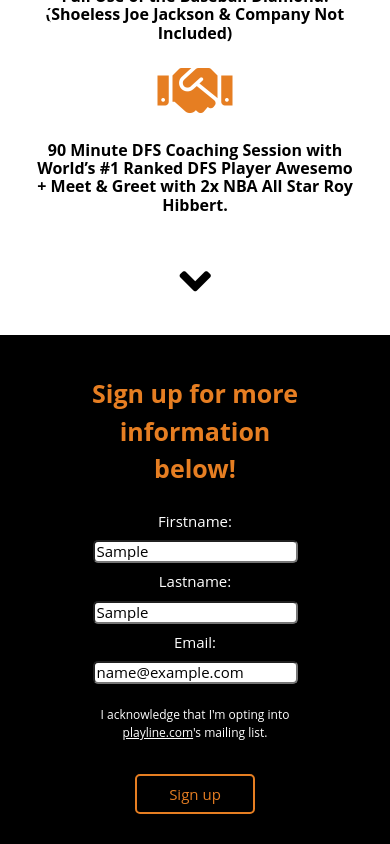
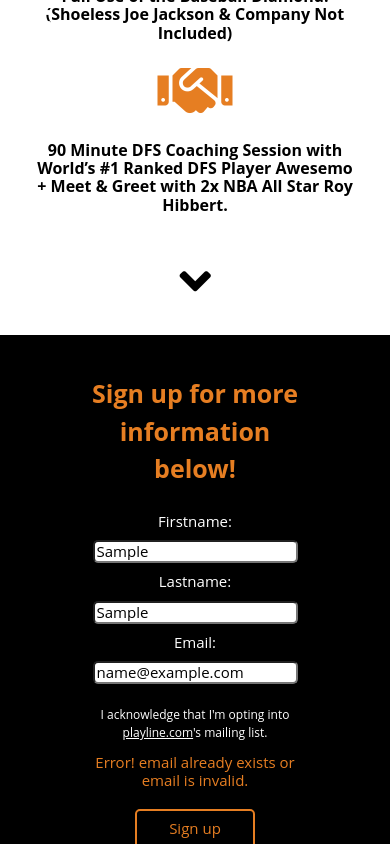
Before and after one commit to PeterBen90/playline-contest-page, a website: page public/index.html in a window 390 px wide. Both pictures are taken after typing "Sample", "Sample", "name@example.com" into the empty fields and a click on the button "Sign up". Shown: the part 1161-2005 px from the top of the page. Drawn offline with nearby package versions, Linux system fonts and the light colour scheme; no server answers.

Commit message:
added validation messages

```diff
--- a/public/index.css
+++ b/public/index.css
@@ -388,7 +388,8 @@
   font-size: 20px;
 }
 
-.success {
+.success,
+.error {
   color: #e67e22;
 }
 
@@ -485,7 +486,8 @@
     line-height: 1.5em;
   }
 
-  .success {
+  .success,
+  .error {
     font-size: 15px;
   }
 }
--- a/public/index.html
+++ b/public/index.html
@@ -70,6 +70,7 @@
             Email:</br> <input type="email" name="email" class="email" required><br>
             <p class="message">I acknowledge that I'm opting into <a class="playline-link" href="https://www.playline.com/" target="blank">playline.com</a>'s mailing list.</p>
             <div class="success" hidden>Email Successfully Added!</div>
+            <div class="error" hidden>Error! email already exists or email is invalid.</div>
             <button type="submit" name="button">Sign up</button>
           </fieldset>
         </div>
--- a/public/index.js
+++ b/public/index.js
@@ -147,12 +147,14 @@
 
     success: response => {
       $('.success').prop('hidden', false);
+      $('.error').prop('hidden', true);
       $('.firstname').val('');
       $('.lastname').val('');
       $('.email').val('');
     },
     error: error => {
-      console.log(error);
+      $('.error').prop('hidden', false);
+      $('.success').prop('hidden', true);
     }
   });
 });
```
